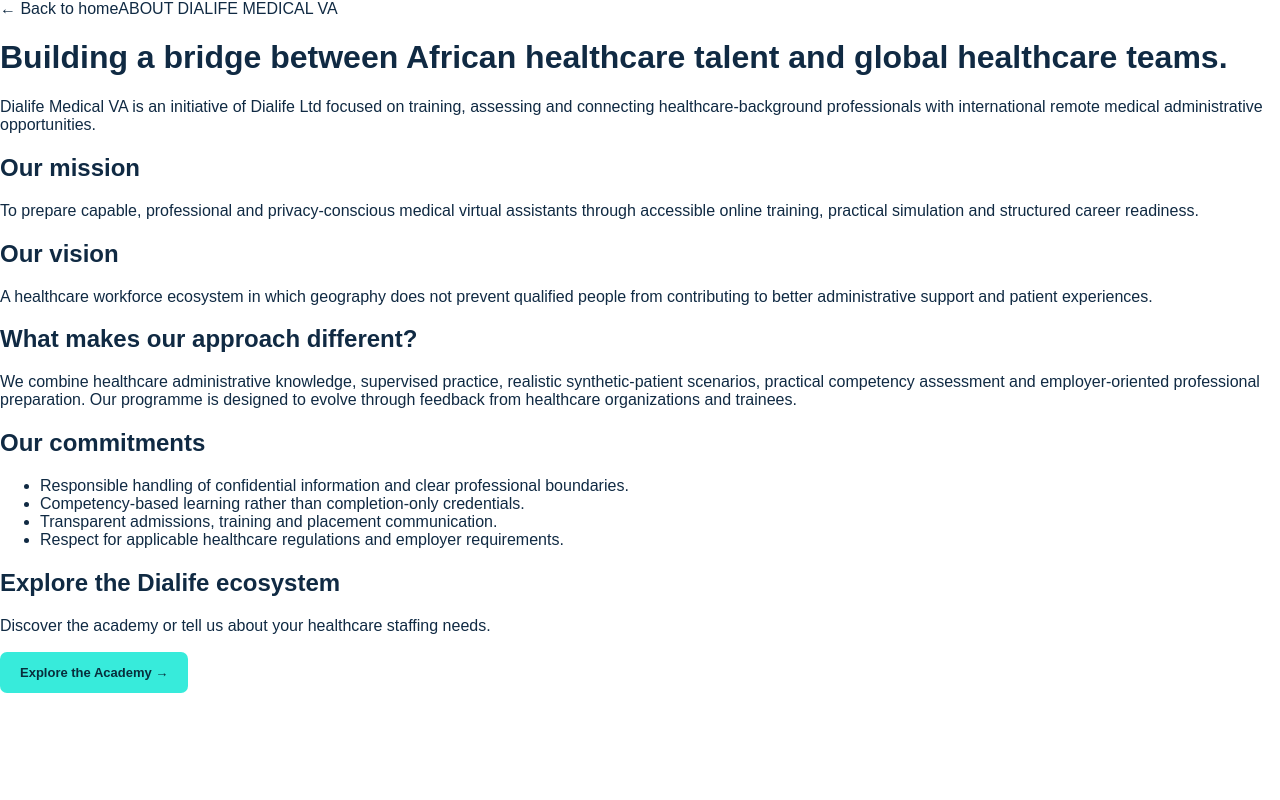
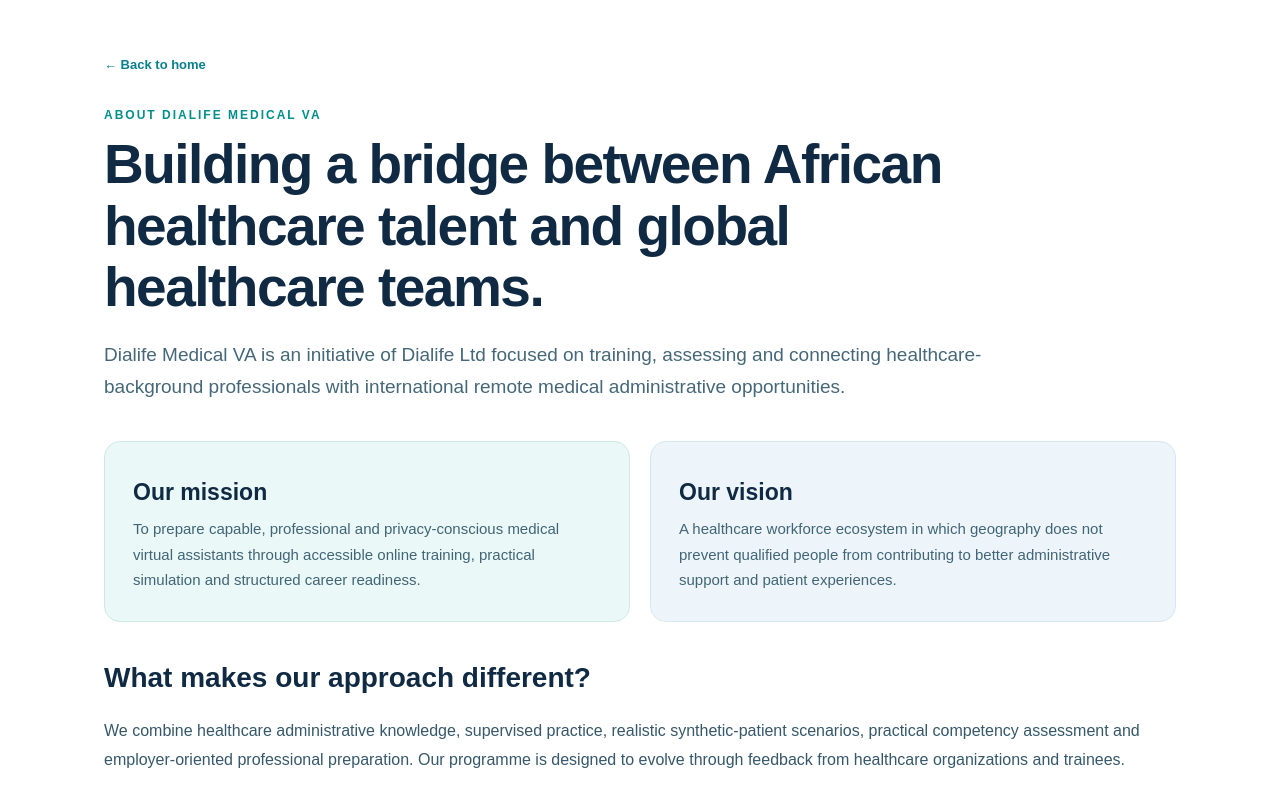
Before and after one commit to karisajoshua/dialife-medical-va, a Next.js app: page /about in a window 1280 px wide. Shown: the top 800 px of the page. Built offline with nearby package versions, Linux system fonts and the light colour scheme.

Commit message:
content: connect marketing pages and style information layouts

```diff
--- a/src/app/globals.css
+++ b/src/app/globals.css
@@ -12,3 +12,27 @@
 .audience-card>div{position:relative;z-index:1}
 .audience-illustration{color:#078e95}
 @media(max-width:800px){.hero-inner{grid-template-columns:1fr}.hero-copy{max-width:none;padding:45px 24px}.hero-art{min-height:320px;background-position:center 40%}}
+
+/* Public information pages */
+.content-page{max-width:1120px;margin:0 auto;padding:55px 24px 80px;min-height:70vh}
+.content-page>a:first-child{font-size:13px;color:#087f8c;font-weight:700}
+.content-kicker{display:block;margin:35px 0 12px;font-size:12px;letter-spacing:2px;font-weight:800;color:#008f8b}
+.content-page h1{font-size:clamp(34px,5vw,55px);max-width:900px;line-height:1.12;letter-spacing:-1.5px;margin:0 0 20px}
+.content-page .lead{font-size:19px;line-height:1.7;color:#456879;max-width:900px;margin-bottom:38px}
+.content-page>h2{font-size:28px;margin-top:40px}
+.content-page>p,.content-page>ul,.content-page>ol{font-size:16px;line-height:1.8;color:#36586a}
+.content-grid{display:grid;grid-template-columns:repeat(2,minmax(0,1fr));gap:20px;margin:35px 0}
+.content-card{background:#eaf8f7;border:1px solid #cce9e6;border-radius:16px;padding:28px}
+.content-card:nth-child(even){background:#edf5fa;border-color:#d8e7ef}
+.content-card h2{font-size:23px;margin:9px 0 10px}
+.content-card p{font-size:15px;line-height:1.7;color:#416576;margin:0}
+.week-label{font-size:12px;font-weight:800;color:#008e8c;letter-spacing:1.5px}
+.content-cta{background:#0a374c;border-radius:18px;padding:35px;margin-top:45px;color:#fff}
+.content-cta h2{font-size:29px;margin:0 0 12px}
+.content-cta p{line-height:1.6;max-width:720px}
+.content-cta .button{margin:8px 10px 0 0}
+.faq-list{display:grid;gap:12px;margin-top:30px}
+.faq-list details{border:1px solid #d8e7e9;border-radius:12px;padding:18px 22px}
+.faq-list summary{font-size:17px;font-weight:700;cursor:pointer}
+.faq-list p{line-height:1.7;color:#426477}
+@media(max-width:700px){.content-grid{grid-template-columns:1fr}.content-page{padding-top:32px}.content-card{padding:20px}}
```
